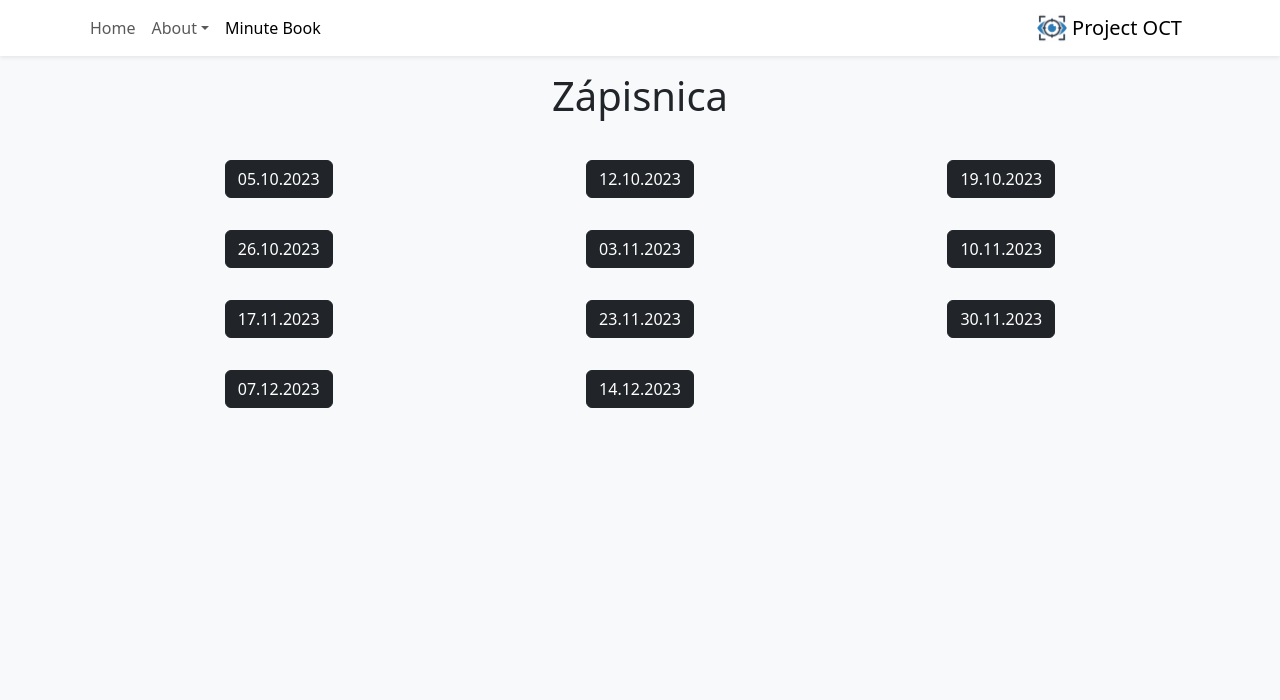
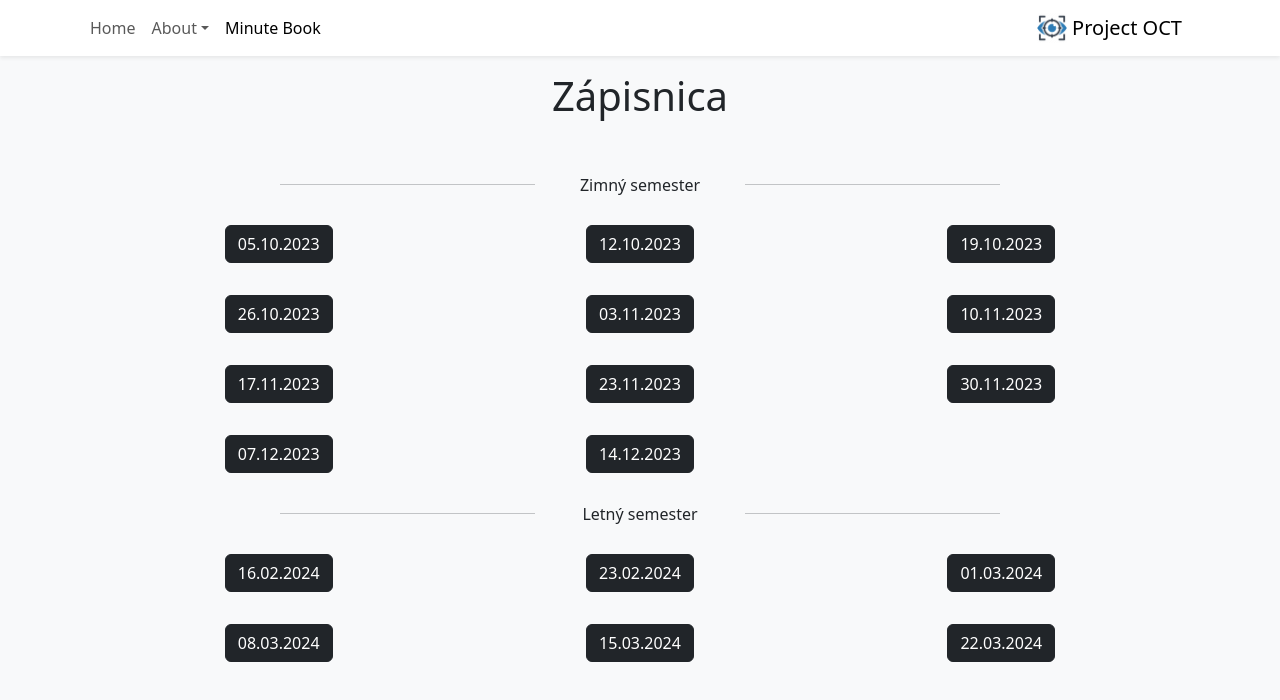
Before and after one commit to PeterKoXcode/web-tp, a React (Vite) app: page /web-tp/minute-book in a window 1280 px wide. Shown: the top 700 px of the page. Built offline with nearby package versions, Linux system fonts and the light colour scheme.

Commit message:
LS minutebook added

```diff
--- /dev/null
+++ b/src/data/zapisnica2.json
@@ -0,0 +1,45 @@
+[
+    {
+        "date":"16.02.2024",
+        "participation":["prítomná", "prítomná", "prítomný", "prítomný", "prítomný", "prítomný"],
+        "description":[
+            "Vyhodnotenie aktuálneho stavu projektu a plánovanie práce na letný semester",
+            "Dokumentácia : prehodnotiť obsah a zhrnúť ho do kľúčovejších bodov, kontrola poradia kontentu tak, aby všetko na seba nadväzovalo chronologicky, pri každom testovaní zaznamenávať výsledky úspešnosti (buď separátne alebo ako tabuľku zhrnutia všetkých výsledkov)",
+            "Do budúceho stretnutia naštudovať dostupné metriky zaoberajúce sa viac triednou segmentáciou (kľudne aj iných problémov ako očnej sietnice) - Dice, Average Recall, ...",
+            "Rozdelenie praktickej časti na 3 experimenty :",
+            "1. Všetky pixely (bez augmentácie) - spozorovali sme problém s maskami, konkrétne so zahnutou časťou vrstiev, tu vykonáme experiment s pôvodnou veľkosťou, ktorá zahŕňa danú časť a aj experiment, pri ktorom orežeme obrázky tak, aby sa zahnutá časť na nich nenachádzala.",
+            "2. Po vrstvách - tu už pracujeme s orezanými obrázkami (bez zakryvenej časti), vykonáme experiment s augmentáciou a bez augmentácie a posúdime, ktorý je lepší. Následne môžeme experimentovať s augmentáciou aj na inej sieti.",
+            "3. Náhodná celá makula - pokúsime sa nájsť normálnu makulu ideálne aj s maskou a otestovať na nej náš program."
+        ]
+    },{
+        "date":"23.02.2024",
+        "participation":["prítomná", "prítomná", "prítomný", "prítomný", "prítomný", "prítomný"],
+        "description":[
+            ""
+        ]
+    },{
+        "date":"01.03.2024",
+        "participation":["prítomná", "prítomná", "prítomný", "prítomný", "prítomný", "prítomný"],
+        "description":[
+            ""
+        ]
+    },{
+        "date":"08.03.2024",
+        "participation":["prítomná", "prítomná", "prítomný", "prítomný", "prítomný", "prítomný"],
+        "description":[
+            ""
+        ]
+    },{
+        "date":"15.03.2024",
+        "participation":["prítomná", "prítomná", "prítomný", "prítomný", "prítomný", "prítomný"],
+        "description":[
+            ""
+        ]
+    },{
+        "date":"22.03.2024",
+        "participation":["prítomná", "prítomná", "prítomný", "prítomný", "prítomný", "prítomný"],
+        "description":[
+            ""
+        ]
+    }
+]
--- a/src/pages/Home.tsx
+++ b/src/pages/Home.tsx
@@ -3,13 +3,16 @@ import { Container } from "react-bootstrap";
 export function Home() {
   return (
     <>
-      <Container className="pt-3" style={{
-        justifyContent: "center",
-        alignItems: "center",
-        height: "80vh",
-        display: "flex"
-      }}>
-        <h1 className="text-center">🎄🎅🎁 WELCOME 🎄🎅🎁 </h1>
+      <Container
+        className="pt-3"
+        style={{
+          justifyContent: "center",
+          alignItems: "center",
+          height: "80vh",
+          display: "",
+        }}
+      >
+        <h1 className="text-center">WELCOME</h1>
       </Container>
     </>
   );
--- a/src/pages/MinuteBook.tsx
+++ b/src/pages/MinuteBook.tsx
@@ -1,6 +1,7 @@
 import { Col, Container, Row } from "react-bootstrap";
 import { MyModal } from "../components/MyModal";
 import Records from "../data/zapisnica.json";
+import Records2 from "../data/zapisnica2.json";
 
 export function MinuteBook() {
   /*
@@ -55,8 +56,46 @@ export function MinuteBook() {
       <Container className="text-center pt-3">
         <h1>Zápisnica</h1>
         <br />
+        <Row className="my-3 mx-auto justify-content-center align-items-center">
+          <Col xs={3}>
+            <hr />
+          </Col>
+          <Col xs={2} className="text-center">
+            <span className="content">Zimný semester</span>
+          </Col>
+          <Col xs={3}>
+            <hr />
+          </Col>
+        </Row>
         <Row xs={2} md={2} lg={3} className="g-3 mx-3">
           {Records.map((record, index) => {
+            return (
+              <>
+                <Col key={index}>
+                  <MyModal
+                    date={record.date}
+                    participation={record.participation}
+                    desc={record.description}
+                  />
+                </Col>
+                <br />
+              </>
+            );
+          })}
+        </Row>
+        <Row className="my-3 mx-auto justify-content-center align-items-center">
+          <Col xs={3}>
+            <hr />
+          </Col>
+          <Col xs={2} className="text-center">
+            <span className="content">Letný semester</span>
+          </Col>
+          <Col xs={3}>
+            <hr />
+          </Col>
+        </Row>
+        <Row xs={2} md={2} lg={3} className="g-3 mx-3">
+          {Records2.map((record, index) => {
             return (
               <>
                 <Col key={index}>
```
